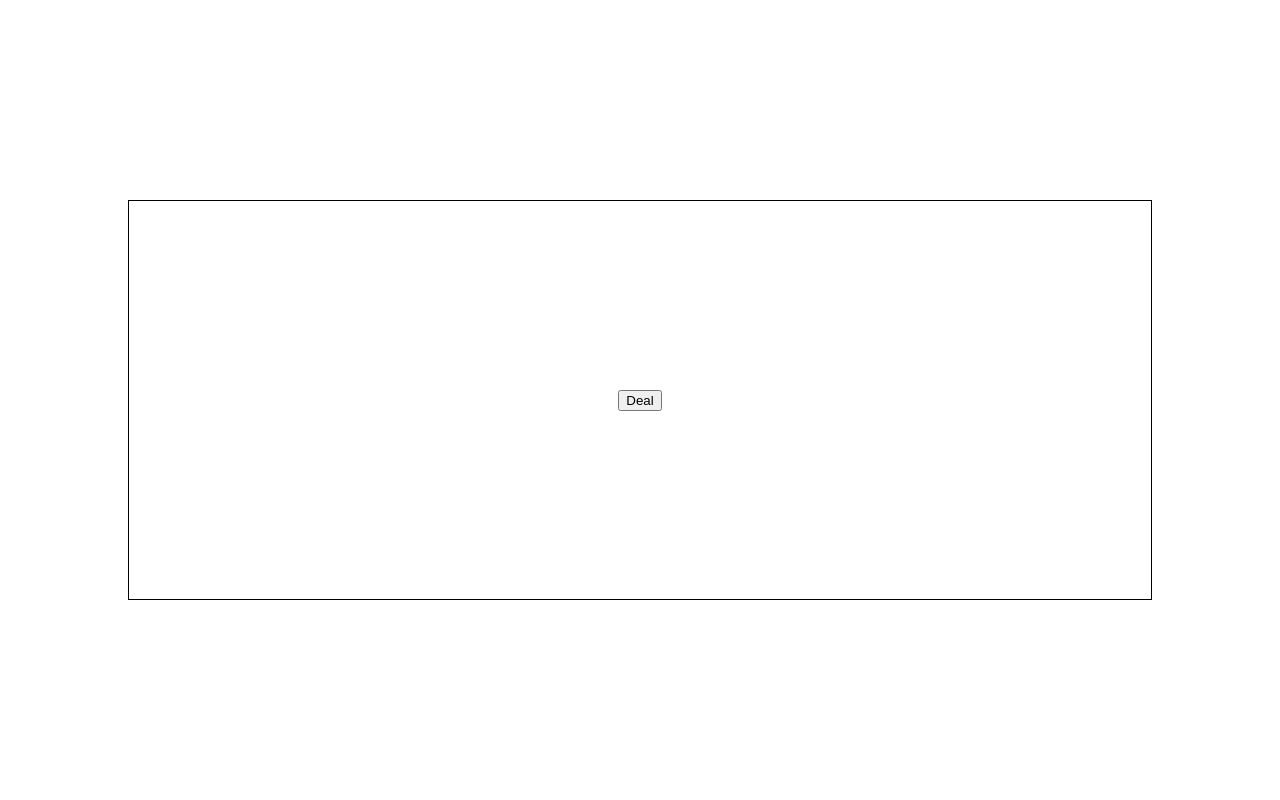
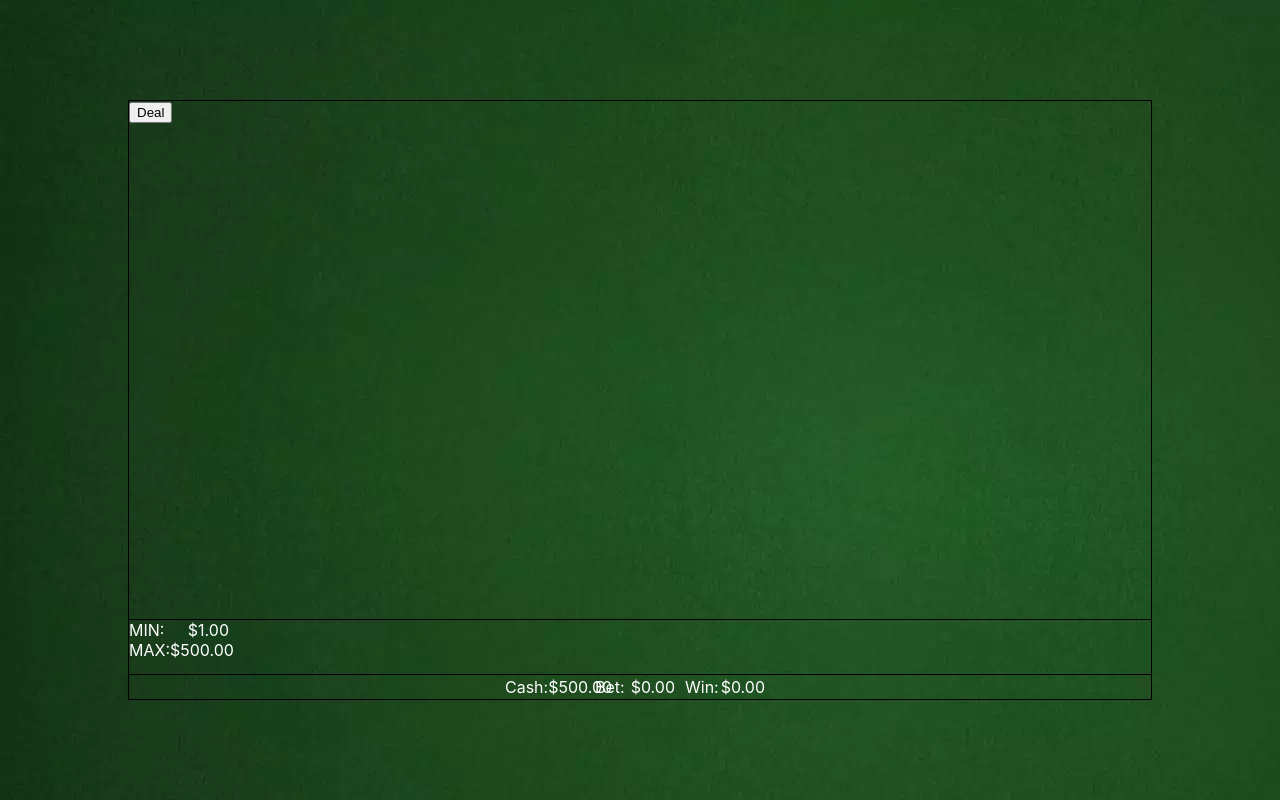
Before and after one commit to DzmitryI/blackjack, a React (Create React App) app: page / in a window 1280 px wide. Both pictures are taken after a click on the button "Start games". Built offline with nearby package versions, Linux system fonts and the light colour scheme.

Commit message:
feat: The page GamePage was added to the project

```diff
--- a/src/App.tsx
+++ b/src/App.tsx
@@ -1,5 +1,5 @@
 import React from 'react';
-import './App.scss';
+import './app.scss';
 import { useSelector } from 'react-redux';
 import { RootReducer } from './redux/reducers/rootReducer';
 import PreviewPage from './components/previewPage';
--- a/src/App.scss
+++ b/src/app.scss
@@ -1,3 +1,5 @@
+@import "src/styles/mixins";
+
 body {
   margin: 0;
   font-family: -apple-system, BlinkMacSystemFont, 'Segoe UI', 'Roboto', 'Oxygen',
@@ -16,16 +18,11 @@ code {
   monospace;
 }
 
-@mixin flexPosition($justify: center, $align: center) {
-  display: flex;
-  justify-content: $justify;
-  align-items: $align;
-}
-
 .app {
   @include flexPosition();
   width: 100vw;
   height: 100vh;
+  background-image: url("./assets/images/beckground.png");
 }
 
 .main {
@@ -33,6 +30,6 @@ code {
   flex-direction: column;
   width: 80%;
   max-height: 1600px;
-  height: 400px;
+  height: 600px;
   border: 1px solid black;
 }
--- a/src/components/gamePage/GamePage.tsx
+++ b/src/components/gamePage/GamePage.tsx
@@ -1,4 +1,5 @@
 import React, { FC, MouseEventHandler, useCallback } from 'react';
+import './gamePage.scss';
 
 const GamePage: FC = () => {
   const onClickHandleDeal: MouseEventHandler<HTMLButtonElement> = useCallback(() => {
@@ -6,8 +7,37 @@ const GamePage: FC = () => {
   }, []);
 
   return (
-    <div className="main">
-      <button type="button" onClick={onClickHandleDeal}>Deal</button>
+    <div className="main game-wrap">
+      <section className="game-element">
+        <button type="button" onClick={onClickHandleDeal}>Deal</button>
+
+      </section>
+      <section className="game-footer">
+        <div className="desc-wrap">
+          <div className="desc-block">
+            <span>MIN:</span>
+            <span>$1.00</span>
+          </div>
+          <div className="desc-block">
+            <span>MAX:</span>
+            <span>$500.00</span>
+          </div>
+        </div>
+        <div className="result-wrap">
+          <div className="result-block">
+            <span>Cash:</span>
+            <span>$500.00</span>
+          </div>
+          <div className="result-block">
+            <span>Bet:</span>
+            <span>$0.00</span>
+          </div>
+          <div className="result-block">
+            <span>Win:</span>
+            <span>$0.00</span>
+          </div>
+        </div>
+      </section>
     </div>
   );
 };
--- /dev/null
+++ b/src/components/gamePage/gamePage.scss
@@ -0,0 +1,35 @@
+@import "src/styles/mixins";
+
+.game-wrap {
+	display: grid;
+	grid-template-rows: 1fr 80px;
+	grid-template-columns: 1fr;
+	color: white;
+	.game-element {
+		height: 100%;
+	}
+	.game-footer {
+		height: 100%;
+		border-top: 1px solid black;
+		display: grid;
+		grid-template-rows: 1fr 25px;
+		grid-template-columns: 1fr;
+		.desc-wrap {
+			.desc-block {
+				width: 100px;
+				margin-right: 10px;
+				@include flexPosition(space-between, center)
+			}
+		}
+		.result-wrap{
+			.result-block {
+				width: 80px;
+				height: 100%;
+				margin-right: 10px;
+				@include flexPosition(space-between, center)
+			}
+			@include flexPosition();
+			border-top: 1px solid black;
+		}
+	}
+}
--- a/src/redux/actions/actionTypes.ts
+++ b/src/redux/actions/actionTypes.ts
@@ -1,4 +1,3 @@
 export enum types {
-  // eslint-disable-next-line no-unused-vars
   MADE_DECK = 'MADE_DECK',
 }
--- /dev/null
+++ b/src/styles/mixins.scss
@@ -0,0 +1,5 @@
+@mixin flexPosition($justify: center, $align: center) {
+	display: flex;
+	justify-content: $justify;
+	align-items: $align;
+}
```
Also changed, not shown: .eslintrc.js, src/assets/images/beckground.png (added).
